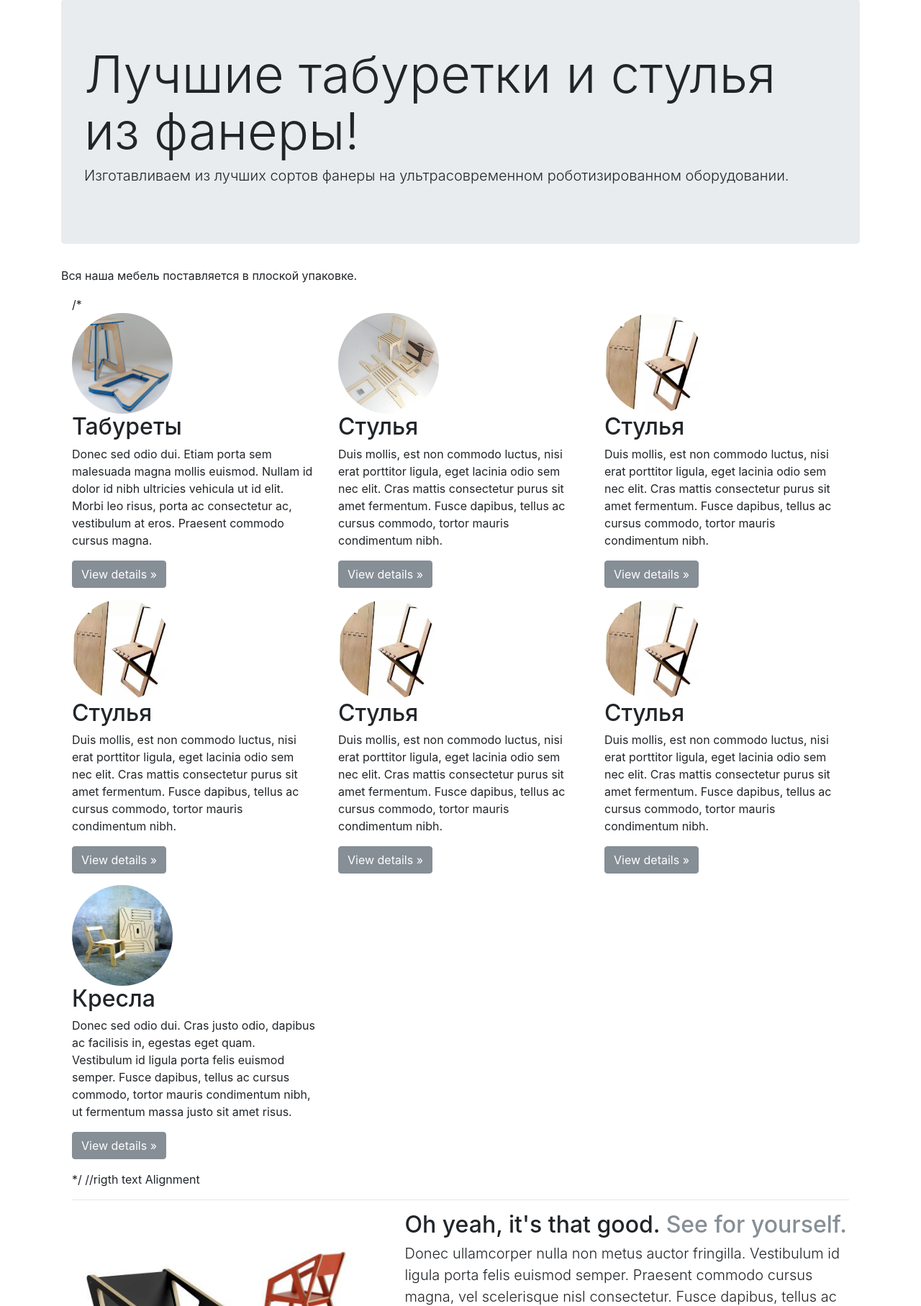
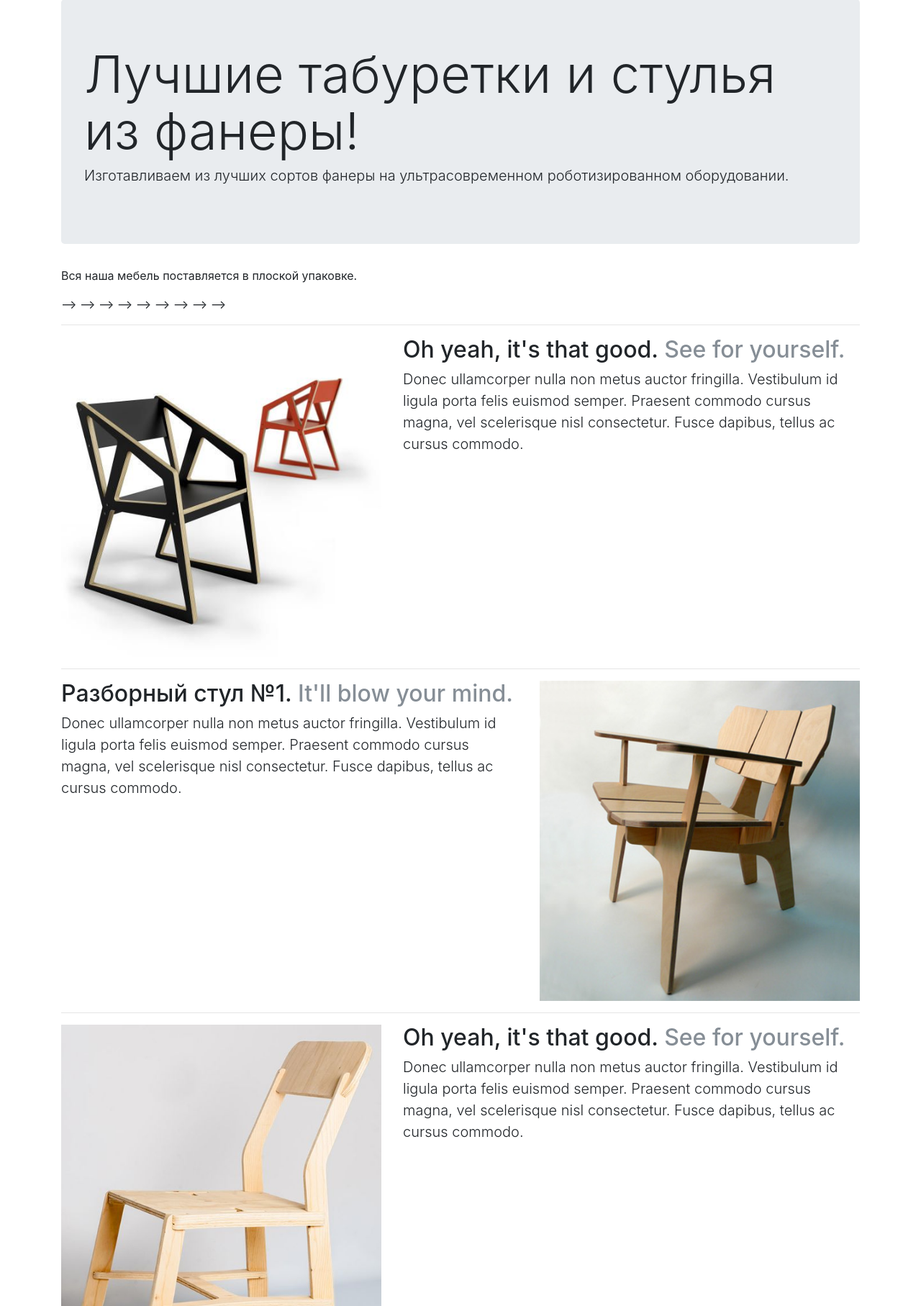
Before and after one commit to aeifn/plywood, a PHP site: page / in a window 1280 px wide. Shown: the part 105-1920 px from the top of the page at 72% size. Run offline with PHP 8.4, Linux system fonts and the light colour scheme; some libraries are stand-ins or nearby versions.

Commit message:
изменения

```diff
--- a/stoolandchair/index.php
+++ b/stoolandchair/index.php
@@ -73,55 +73,54 @@
     ================================================== -->
     <!-- Wrap the rest of the page in another container to center all the content. -->
 
-    <div class="container marketing">
+    <!-- <div class="container marketing"> -->
 
-/*       <!-- Three columns of text below the carousel -->
-      <div class="row">
-        <div class="col-lg-4">
-          <img class="rounded-circle" src="img/stool2.jpg" alt="Generic placeholder image" width="140" height="140">
-          <h2>Табуреты</h2>
-          <p>Donec sed odio dui. Etiam porta sem malesuada magna mollis euismod. Nullam id dolor id nibh ultricies vehicula ut id elit. Morbi leo risus, porta ac consectetur ac, vestibulum at eros. Praesent commodo cursus magna.</p>
-          <p><a class="btn btn-secondary" href="#" role="button">View details &raquo;</a></p>
-        </div><!-- /.col-lg-4 -->
-        <div class="col-lg-4">
-          <img class="rounded-circle" src="img/chair2.jpg" alt="Generic placeholder image" width="140" height="140">
-          <h2>Стулья</h2>
-          <p>Duis mollis, est non commodo luctus, nisi erat porttitor ligula, eget lacinia odio sem nec elit. Cras mattis consectetur purus sit amet fermentum. Fusce dapibus, tellus ac cursus commodo, tortor mauris condimentum nibh.</p>
-          <p><a class="btn btn-secondary" href="#" role="button">View details &raquo;</a></p>
-	    </div><!-- /.col-lg-4 -->
-        <div class="col-lg-4">
-          <img class="rounded-circle" src="img/chair5.jpg" alt="Generic placeholder image" width="140" height="140">
-          <h2>Стулья</h2>
-          <p>Duis mollis, est non commodo luctus, nisi erat porttitor ligula, eget lacinia odio sem nec elit. Cras mattis consectetur purus sit amet fermentum. Fusce dapibus, tellus ac cursus commodo, tortor mauris condimentum nibh.</p>
-          <p><a class="btn btn-secondary" href="#" role="button">View details &raquo;</a></p>
-	    </div><!-- /.col-lg-4 -->
-        <div class="col-lg-4">
-          <img class="rounded-circle" src="img/chair5.jpg" alt="Generic placeholder image" width="140" height="140">
-          <h2>Стулья</h2>
-          <p>Duis mollis, est non commodo luctus, nisi erat porttitor ligula, eget lacinia odio sem nec elit. Cras mattis consectetur purus sit amet fermentum. Fusce dapibus, tellus ac cursus commodo, tortor mauris condimentum nibh.</p>
-          <p><a class="btn btn-secondary" href="#" role="button">View details &raquo;</a></p>	    </div><!-- /.col-lg-4 -->
-        <div class="col-lg-4">
-          <img class="rounded-circle" src="img/chair5.jpg" alt="Generic placeholder image" width="140" height="140">
-          <h2>Стулья</h2>
-          <p>Duis mollis, est non commodo luctus, nisi erat porttitor ligula, eget lacinia odio sem nec elit. Cras mattis consectetur purus sit amet fermentum. Fusce dapibus, tellus ac cursus commodo, tortor mauris condimentum nibh.</p>
-          <p><a class="btn btn-secondary" href="#" role="button">View details &raquo;</a></p>	    </div><!-- /.col-lg-4 -->
-        <div class="col-lg-4">
-          <img class="rounded-circle" src="img/chair5.jpg" alt="Generic placeholder image" width="140" height="140">
-          <h2>Стулья</h2>
-          <p>Duis mollis, est non commodo luctus, nisi erat porttitor ligula, eget lacinia odio sem nec elit. Cras mattis consectetur purus sit amet fermentum. Fusce dapibus, tellus ac cursus commodo, tortor mauris condimentum nibh.</p>
-          <p><a class="btn btn-secondary" href="#" role="button">View details &raquo;</a></p>
-        </div><!-- /.col-lg-4 -->
-        <div class="col-lg-4">
-          <img class="rounded-circle" src="img/chair3.jpg" alt="Generic placeholder image" width="140" height="140">
-          <h2>Кресла</h2>
-          <p>Donec sed odio dui. Cras justo odio, dapibus ac facilisis in, egestas eget quam. Vestibulum id ligula porta felis euismod semper. Fusce dapibus, tellus ac cursus commodo, tortor mauris condimentum nibh, ut fermentum massa justo sit amet risus.</p>
-          <p><a class="btn btn-secondary" href="#" role="button">View details &raquo;</a></p>
-        </div><!-- /.col-lg-4 -->
-      </div><!-- /.row --> */
-
+       <!-- <!-- Three columns of text below the carousel -->	    -->
+      <!-- <div class="row"> -->
+        <!-- <div class="col-lg-4"> -->
+          <!-- <img class="rounded-circle" src="img/stool2.jpg" alt="Generic placeholder image" width="140" height="140"> -->
+          <!-- <h2>Табуреты</h2> -->
+          <!-- <p>Donec sed odio dui. Etiam porta sem malesuada magna mollis euismod. Nullam id dolor id nibh ultricies vehicula ut id elit. Morbi leo risus, porta ac consectetur ac, vestibulum at eros. Praesent commodo cursus magna.</p> -->
+          <!-- <p><a class="btn btn-secondary" href="#" role="button">View details &raquo;</a></p> -->
+        <!-- </div><!-- /.col-lg-4 --> -->
+        <!-- <div class="col-lg-4"> -->
+          <!-- <img class="rounded-circle" src="img/chair2.jpg" alt="Generic placeholder image" width="140" height="140"> -->
+          <!-- <h2>Стулья</h2> -->
+          <!-- <p>Duis mollis, est non commodo luctus, nisi erat porttitor ligula, eget lacinia odio sem nec elit. Cras mattis consectetur purus sit amet fermentum. Fusce dapibus, tellus ac cursus commodo, tortor mauris condimentum nibh.</p> -->
+          <!-- <p><a class="btn btn-secondary" href="#" role="button">View details &raquo;</a></p> -->
+	    <!-- </div><!-- /.col-lg-4 --> -->
+        <!-- <div class="col-lg-4"> -->
+          <!-- <img class="rounded-circle" src="img/chair5.jpg" alt="Generic placeholder image" width="140" height="140"> -->
+          <!-- <h2>Стулья</h2> -->
+          <!-- <p>Duis mollis, est non commodo luctus, nisi erat porttitor ligula, eget lacinia odio sem nec elit. Cras mattis consectetur purus sit amet fermentum. Fusce dapibus, tellus ac cursus commodo, tortor mauris condimentum nibh.</p> -->
+          <!-- <p><a class="btn btn-secondary" href="#" role="button">View details &raquo;</a></p> -->
+	    <!-- </div><!-- /.col-lg-4 --> -->
+        <!-- <div class="col-lg-4"> -->
+          <!-- <img class="rounded-circle" src="img/chair5.jpg" alt="Generic placeholder image" width="140" height="140"> -->
+          <!-- <h2>Стулья</h2> -->
+          <!-- <p>Duis mollis, est non commodo luctus, nisi erat porttitor ligula, eget lacinia odio sem nec elit. Cras mattis consectetur purus sit amet fermentum. Fusce dapibus, tellus ac cursus commodo, tortor mauris condimentum nibh.</p> -->
+          <!-- <p><a class="btn btn-secondary" href="#" role="button">View details &raquo;</a></p>	    </div><!-- /.col-lg-4 --> -->
+        <!-- <div class="col-lg-4"> -->
+          <!-- <img class="rounded-circle" src="img/chair5.jpg" alt="Generic placeholder image" width="140" height="140"> -->
+          <!-- <h2>Стулья</h2> -->
+          <!-- <p>Duis mollis, est non commodo luctus, nisi erat porttitor ligula, eget lacinia odio sem nec elit. Cras mattis consectetur purus sit amet fermentum. Fusce dapibus, tellus ac cursus commodo, tortor mauris condimentum nibh.</p> -->
+          <!-- <p><a class="btn btn-secondary" href="#" role="button">View details &raquo;</a></p>	    </div><!-- /.col-lg-4 --> -->
+        <!-- <div class="col-lg-4"> -->
+          <!-- <img class="rounded-circle" src="img/chair5.jpg" alt="Generic placeholder image" width="140" height="140"> -->
+          <!-- <h2>Стулья</h2> -->
+          <!-- <p>Duis mollis, est non commodo luctus, nisi erat porttitor ligula, eget lacinia odio sem nec elit. Cras mattis consectetur purus sit amet fermentum. Fusce dapibus, tellus ac cursus commodo, tortor mauris condimentum nibh.</p> -->
+          <!-- <p><a class="btn btn-secondary" href="#" role="button">View details &raquo;</a></p> -->
+        <!-- </div><!-- /.col-lg-4 --> -->
+        <!-- <div class="col-lg-4"> -->
+          <!-- <img class="rounded-circle" src="img/chair3.jpg" alt="Generic placeholder image" width="140" height="140"> -->
+          <!-- <h2>Кресла</h2> -->
+          <!-- <p>Donec sed odio dui. Cras justo odio, dapibus ac facilisis in, egestas eget quam. Vestibulum id ligula porta felis euismod semper. Fusce dapibus, tellus ac cursus commodo, tortor mauris condimentum nibh, ut fermentum massa justo sit amet risus.</p> -->
+          <!-- <p><a class="btn btn-secondary" href="#" role="button">View details &raquo;</a></p> -->
+        <!-- </div><!-- /.col-lg-4 --> -->
+      <!-- </div><!-- /.row -->  -->
 
       <!-- START THE FEATURETTES -->
-//rigth text Alignment
+<!--rigth text Alignment-->
       <hr class="featurette-divider">
 
       <div class="row featurette">
@@ -134,7 +133,7 @@
         </div>
       </div>
 
-//left text Alignment
+<!--left text Alignment-->
       <hr class="featurette-divider">
 
       <div class="row featurette">
@@ -147,7 +146,7 @@
         </div>
       </div>
 
-//rigth text Alignment
+<!--rigth text Alignment-->
       <hr class="featurette-divider">
 
       <div class="row featurette">
@@ -160,7 +159,7 @@
         </div>
       </div>
 
-//left text Alignment
+<!--left text Alignment-->
       <hr class="featurette-divider">
 
       <div class="row featurette">
@@ -173,7 +172,7 @@
         </div>
       </div>
 
-//rigth text Alignment
+<!--rigth text Alignment-->
       <hr class="featurette-divider">
 
       <div class="row featurette">
@@ -186,7 +185,7 @@
         </div>
       </div>
 
-//left text Alignment
+<!--left text Alignment-->
       <hr class="featurette-divider">
 
       <div class="row featurette">
@@ -199,7 +198,7 @@
         </div>
       </div>
 
-//rigth text Alignment
+<!--rigth text Alignment-->
       <hr class="featurette-divider">
 
       <div class="row featurette">
@@ -212,7 +211,7 @@
         </div>
       </div>
 
-//left text Alignment
+<!--left text Alignment-->
       <hr class="featurette-divider">
 
       <div class="row featurette">
@@ -225,7 +224,7 @@
         </div>
       </div>
 
-//rigth text Alignment
+<!--rigth text Alignment-->
       <hr class="featurette-divider">
 
       <div class="row featurette">
@@ -238,7 +237,7 @@
         </div>
       </div>
 
-//left text Alignment
+<!--left text Alignment-->
       <hr class="featurette-divider">
 
       <div class="row featurette">
@@ -251,7 +250,7 @@
         </div>
       </div>
 
-//rigth text Alignment
+<!--rigth text Alignment-->
       <hr class="featurette-divider">
 
       <div class="row featurette">
@@ -264,7 +263,7 @@
         </div>
       </div>
 
-//left text Alignment
+<!--left text Alignment-->
       <hr class="featurette-divider">
 
       <div class="row featurette">
@@ -277,7 +276,7 @@
         </div>
       </div>
 
-//rigth text Alignment
+<!--rigth text Alignment-->
       <hr class="featurette-divider">
 
       <div class="row featurette">
@@ -290,7 +289,7 @@
         </div>
       </div>
 
-//left text Alignment
+<!--left text Alignment-->
       <hr class="featurette-divider">
 
       <div class="row featurette">
@@ -303,7 +302,7 @@
         </div>
       </div>
 
-//rigth text Alignment
+<!--rigth text Alignment-->
       <hr class="featurette-divider">
 
       <div class="row featurette">
@@ -316,7 +315,7 @@
         </div>
       </div>
 
-//left text Alignment
+<!--left text Alignment-->
       <hr class="featurette-divider">
 
       <div class="row featurette">
@@ -329,7 +328,7 @@
         </div>
       </div>
 
-//rigth text Alignment
+<!--rigth text Alignment-->
       <hr class="featurette-divider">
 
       <div class="row featurette">
@@ -342,7 +341,7 @@
         </div>
       </div>
 
-//left text Alignment
+<!--left text Alignment-->
       <hr class="featurette-divider">
 
       <div class="row featurette">
@@ -355,7 +354,7 @@
         </div>
       </div>
 
-//rigth text Alignment
+<!--rigth text Alignment-->
       <hr class="featurette-divider">
 
       <div class="row featurette">
@@ -368,7 +367,7 @@
         </div>
       </div>
 
-//left text Alignment
+<!--left text Alignment-->
       <hr class="featurette-divider">
 
       <div class="row featurette">
@@ -381,7 +380,7 @@
         </div>
       </div>
 
-//rigth text Alignment
+<!--rigth text Alignment-->
       <hr class="featurette-divider">
 
       <div class="row featurette">
```
